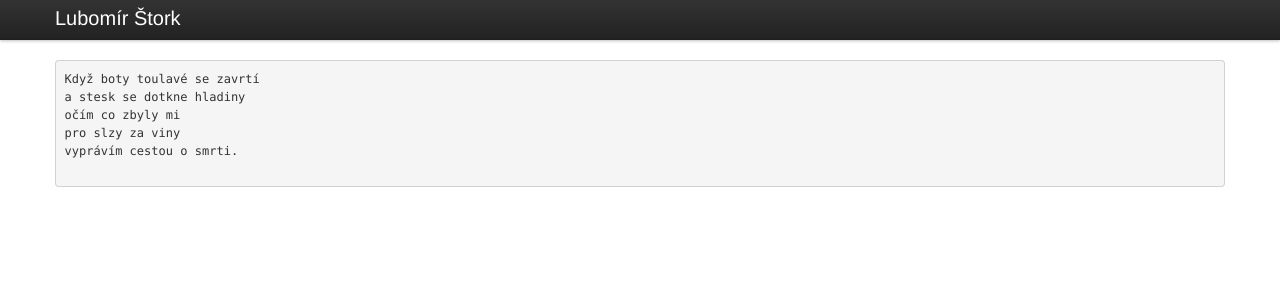
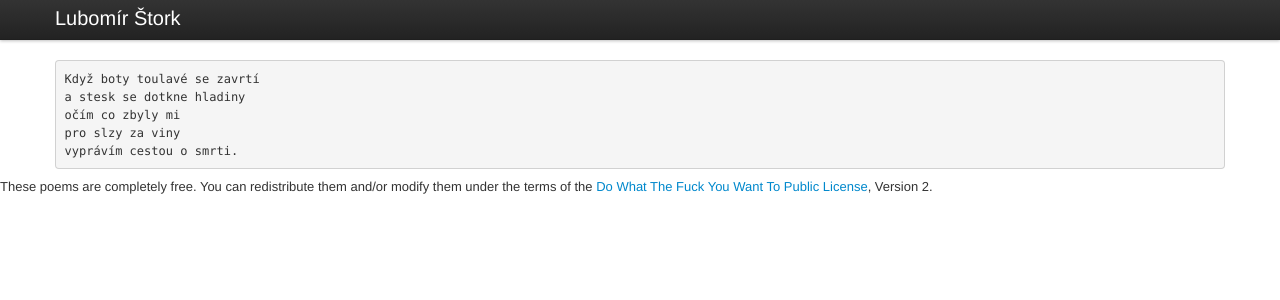
Before and after one commit to stork/stork.github.io, a Jekyll site: the page built from poems/_posts/2008-01-01-poutnik-z-donuceni.html, in a window 1280 px wide. Shown: the top 300 px of the page. Built offline with Jekyll 4.4.1, drawn with Linux system fonts in a browser that asks for light colours.

Commit message:
Work on layouts

```diff
--- /dev/null
+++ b/_layouts/base.html
@@ -0,0 +1,13 @@
+<!DOCTYPE html>
+<html lang="en">
+<head>
+{% include meta.html %}
+	<link href="/assets/css/all.css" rel="stylesheet">
+	<!--[if lt IE 9]><script src="http://html5shim.googlecode.com/svn/trunk/html5.js"></script><![endif]-->
+</head>
+<body>
+{% include navigation.html %}
+{{ content }}
+	<script src="/assets/js/all.js"></script>
+</body>
+</html>
--- a/_layouts/default.html
+++ b/_layouts/default.html
@@ -1,17 +1,9 @@
-<!DOCTYPE html>
-<html lang="en">
-<head>
-{% include meta.html %}
-	<link href="/assets/css/all.css" rel="stylesheet">
-	<!--[if lt IE 9]><script src="http://html5shim.googlecode.com/svn/trunk/html5.js"></script><![endif]-->
-</head>
-<body>
-{% include navigation.html %}
-	<div class="container">
-
-{{ content }}
-
-	</div>
-	<script src="/assets/js/all.js"></script>
-</body>
-</html>
+---
+layout: base
+---
+<div class="container">
+	{{ content }}
+</div>
+<footer>
+	<p>&copy; Lubomír Štork 2012</p>
+</footer>
--- a/_layouts/poems.html
+++ b/_layouts/poems.html
@@ -1,6 +1,12 @@
 ---
-layout: default
+layout: base
 ---
-<pre>
-{{ content }}
-</pre>
+<div class="container">
+	<pre>{{ content }}</pre>
+</div>
+<footer>
+	<p>
+		These poems are completely free. You can redistribute them and/or modify them under the terms of the
+		<a href="http://sam.zoy.org/wtfpl/">Do What The Fuck You Want To Public License</a>, Version 2.
+	</p>
+</footer>
```
